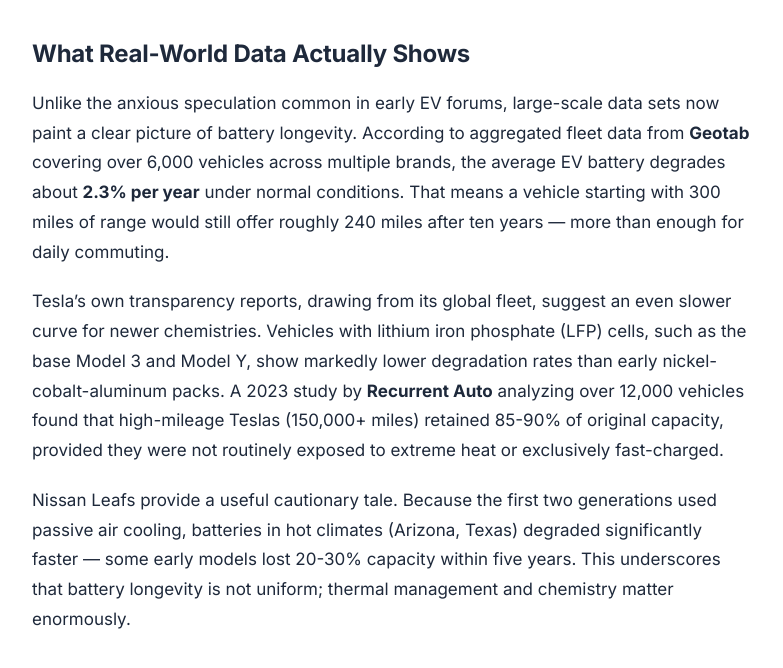
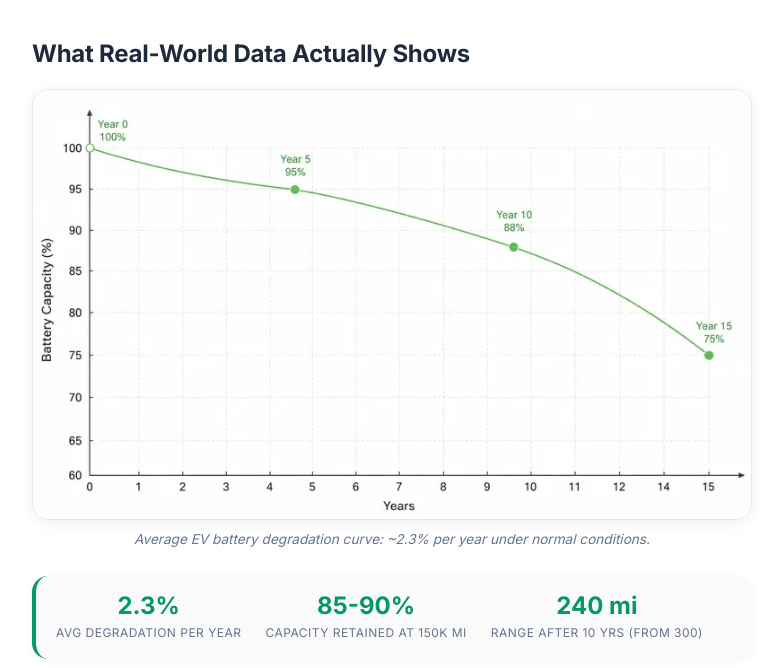
Before and after one commit to Arturo3579/evrouteguide, an Astro site: page /guides/how-long-do-ev-batteries-last in a window 1280 px wide. Shown: the part 839-1507 px from the top of the page, without its empty margins (28-811 px from the left). Built offline with nearby package versions, Linux system fonts and the light colour scheme; Astro itself is replaced by a stand-in of ours.

Commit message:
feat: add 4 battery guide images, stat-boxes, and visual blocks

```diff
--- a/src/pages/guides/how-long-do-ev-batteries-last.astro
+++ b/src/pages/guides/how-long-do-ev-batteries-last.astro
@@ -16,7 +16,7 @@ const articleSchema = {
   "author": { "@type": "Organization", "name": "EV Route Guide" },
   "publisher": { "@type": "Organization", "name": "EV Route Guide", "logo": { "@type": "ImageObject", "url": "https://www.evrouteguide.com/images/logo.svg" } },
   "datePublished": "2026-07-31",
-  "dateModified": "2026-07-31"
+  "dateModified": "2026-08-21"
 };
 const breadcrumbSchema = {
   "@context": "https://schema.org",
@@ -55,8 +55,19 @@ const breadcrumbSchema = {
         </p>
 
         <h2>What Real-World Data Actually Shows</h2>
+        <figure class="chart-image">
+          <img src="/images/guides/battery-degradation-chart.webp" alt="EV battery degradation curve over 15 years showing gradual capacity loss from 100% to ~75%" loading="lazy" width="800" height="478" />
+          <figcaption>Average EV battery degradation curve: ~2.3% per year under normal conditions.</figcaption>
+        </figure>
+        <div class="stat-box">
+          <div class="stat-row">
+            <div class="stat-item"><span class="stat-number">2.3%</span><span class="stat-label">Avg degradation per year</span></div>
+            <div class="stat-item"><span class="stat-number">85-90%</span><span class="stat-label">Capacity retained at 150k mi</span></div>
+            <div class="stat-item"><span class="stat-number">240 mi</span><span class="stat-label">Range after 10 yrs (from 300)</span></div>
+          </div>
+        </div>
         <p>
-          Unlike the anxious speculation common in early EV forums, large-scale data sets now paint a clear picture of battery longevity. According to aggregated fleet data from <strong>Geotab</strong> covering over 6,000 vehicles across multiple brands, the average EV battery degrades about <strong>2.3% per year</strong> under normal conditions. That means a vehicle starting with 300 miles of range would still offer roughly 240 miles after ten years — more than enough for daily commuting.
+           Unlike the anxious speculation common in early EV forums, large-scale data sets now paint a clear picture of battery longevity. According to aggregated fleet data from <strong>Geotab</strong> covering over 6,000 vehicles across multiple brands, the average EV battery degrades about <strong>2.3% per year</strong> under normal conditions. That means a vehicle starting with 300 miles of range would still offer roughly 240 miles after ten years — more than enough for daily commuting.
         </p>
         <p>
           Tesla’s own transparency reports, drawing from its global fleet, suggest an even slower curve for newer chemistries. Vehicles with lithium iron phosphate (LFP) cells, such as the base Model 3 and Model Y, show markedly lower degradation rates than early nickel-cobalt-aluminum packs. A 2023 study by <strong>Recurrent Auto</strong> analyzing over 12,000 vehicles found that high-mileage Teslas (150,000+ miles) retained 85-90% of original capacity, provided they were not routinely exposed to extreme heat or exclusively fast-charged.
@@ -126,8 +137,20 @@ const breadcrumbSchema = {
         </div>
 
         <h2>Factors That Accelerate Battery Degradation</h2>
+        <figure class="chart-image">
+          <img src="/images/guides/battery-degradation-factors.webp" alt="Three main battery degradation factors: extreme heat, DC fast charging, and deep discharges" loading="lazy" width="800" height="471" />
+          <figcaption>The three biggest battery killers: heat, frequent fast charging, and extreme state of charge.</figcaption>
+        </figure>
+        <div class="warning-box">
+          <strong>Degradation Accelerators</strong>
+          <ul class="cons-list">
+            <li><strong>Extreme heat</strong> – 10% faster degradation in hot climates without liquid cooling</li>
+            <li><strong>Exclusive DC fast charging</strong> – ~10% faster wear over 8 years vs Level 2</li>
+            <li><strong>0% or 100% state of charge</strong> – stresses cells and accelerates calendar aging</li>
+          </ul>
+        </div>
         <p>
-          While EV batteries are designed to be durable, certain behaviors and environments measurably shorten their lifespan. Understanding these factors helps owners make small adjustments that compound into meaningful longevity gains.
+           While EV batteries are designed to be durable, certain behaviors and environments measurably shorten their lifespan. Understanding these factors helps owners make small adjustments that compound into meaningful longevity gains.
         </p>
 
         <h3>Frequent DC Fast Charging</h3>
@@ -145,11 +168,26 @@ const breadcrumbSchema = {
           Lithium-ion cells are stressed when kept at 0% or 100% state of charge for long durations. Most manufacturers build in top-and-bottom buffers — the "100%" you see on the dashboard is not the true chemical maximum — but routinely charging to 100% and letting the car sit, or running the pack down to near-empty repeatedly, still contributes to faster calendar aging.
         </p>
 
-        <div class="info-box">
-          <strong>Key Takeaway:</strong> For daily use, set your charge limit to 80-90% and plug in before the battery drops below 20%. Reserve 100% charges for days when you genuinely need the extra range.
+        <div class="tip-box">
+          <strong>Key Takeaway: The 20-80 Rule</strong>
+          <p>For daily use, set your charge limit to <strong>80-90%</strong> and plug in before the battery drops below <strong>20%</strong>. Reserve 100% charges for days when you genuinely need the extra range. This simple habit can extend your battery's useful life by several years.</p>
         </div>
 
         <h2>How to Maximize Your EV Battery Life</h2>
+        <figure class="chart-image">
+          <img src="/images/guides/battery-care-tips.webp" alt="Five best practices for EV battery longevity: home charging, preconditioning, charge limits, software updates, and garage parking" loading="lazy" width="800" height="533" />
+          <figcaption>Five habits that add years to your battery's useful life.</figcaption>
+        </figure>
+        <div class="info-box">
+          <strong>Golden Rules for Battery Longevity</strong>
+          <ul class="pros-list">
+            <li><strong>Charge to 80-90%</strong> for daily use; reserve 100% for road trips</li>
+            <li><strong>Plug in before 20%</strong> – avoid deep discharges</li>
+            <li><strong>Use Level 2 at home</strong> – gentler on cells than DC fast charging</li>
+            <li><strong>Precondition while plugged in</strong> – saves battery energy for driving</li>
+            <li><strong>Garage park in extreme weather</strong> – active cooling works best in shade</li>
+          </ul>
+        </div>
         <ul>
           <li><strong>Use Level 2 home charging</strong> as your default; treat DC fast charging as a road-trip tool.</li>
           <li><strong>Precondition</strong> the cabin and battery while still plugged in during hot or cold weather.</li>
@@ -159,8 +197,19 @@ const breadcrumbSchema = {
         </ul>
 
         <h2>What Does Battery Replacement Cost?</h2>
+        <figure class="chart-image">
+          <img src="/images/guides/battery-replacement-cost.webp" alt="Battery replacement cost comparison: compact EV $6k-$10k versus large EV/truck $12k-$20k+" loading="lazy" width="800" height="533" />
+          <figcaption>Out-of-warranty battery replacement costs by vehicle size.</figcaption>
+        </figure>
+        <div class="stat-box">
+          <div class="stat-row">
+            <div class="stat-item"><span class="stat-number">$6k-$10k</span><span class="stat-label">Compact EV replacement</span></div>
+            <div class="stat-item"><span class="stat-number">$12k-$20k+</span><span class="stat-label">Large EV/truck replacement</span></div>
+            <div class="stat-item"><span class="stat-number">$115</span><span class="stat-label">Per kWh in 2026 (falling)</span></div>
+          </div>
+        </div>
         <p>
-          If your battery fails outside warranty, replacement is expensive — but not as catastrophic as urban myths suggest. Costs vary widely by vehicle size, chemistry, and whether you use a dealership or an independent EV repair shop.
+           If your battery fails outside warranty, replacement is expensive — but not as catastrophic as urban myths suggest. Costs vary widely by vehicle size, chemistry, and whether you use a dealership or an independent EV repair shop.
         </p>
         <p>
           For mainstream EVs such as the Nissan Leaf or Chevrolet Bolt, out-of-warranty pack replacements typically run <strong>$6,000 to $10,000</strong> including labor. For larger vehicles with bigger packs, such as the Tesla Model S/X or Ford F-150 Lightning, costs can range from <strong>$12,000 to $20,000+</strong> at a service center. However, several trends are softening the blow: third-party remanufactured packs, modular repairs (replacing only faulty modules rather than the entire pack), and a growing network of independent EV mechanics.
@@ -169,8 +218,14 @@ const breadcrumbSchema = {
           As battery production scales, prices per kilowatt-hour continue to fall. By 2026, BloombergNEF reports average pack prices under <strong>$115/kWh</strong>, down from over $1,100/kWh in 2010. That trajectory suggests replacement costs will become increasingly manageable over the vehicle’s potential 15- to 20-year lifespan.
         </p>
 
-        <div class="tip-box">
-          <strong>Bottom Line:</strong> For the vast majority of owners, battery degradation is a slow, predictable process that will not materially impact daily driving within the first 10-15 years. Warranties cover most worst-case scenarios, and replacement costs — while not cheap — are moving in the right direction.
+        <div class="success-box">
+          <strong>Bottom Line</strong>
+          <ul class="pros-list">
+            <li>Battery degradation is <strong>slow and predictable</strong> – 2.3% per year on average</li>
+            <li>Most drivers will not notice meaningful range loss within <strong>10-15 years</strong></li>
+            <li>Warranties cover <strong>8-10 years</strong> and protect against worst-case scenarios</li>
+            <li>Replacement costs are <strong>falling</strong> – from $1,100/kWh in 2010 to $115/kWh in 2026</li>
+          </ul>
         </div>
 
         <h2>Related Guides</h2>
```
Also changed, not shown: public/images/guides/battery-care-tips.webp (added), public/images/guides/battery-degradation-chart.webp (added), public/images/guides/battery-degradation-factors.webp (added), public/images/guides/battery-replacement-cost.webp (added).
